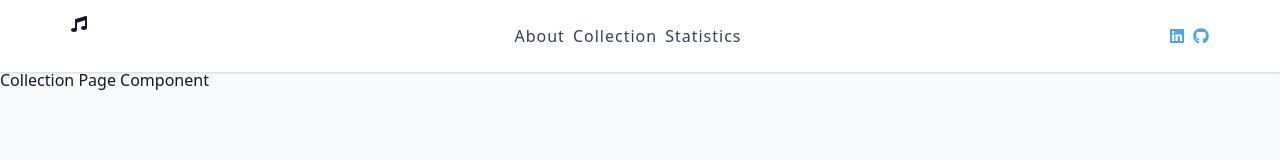
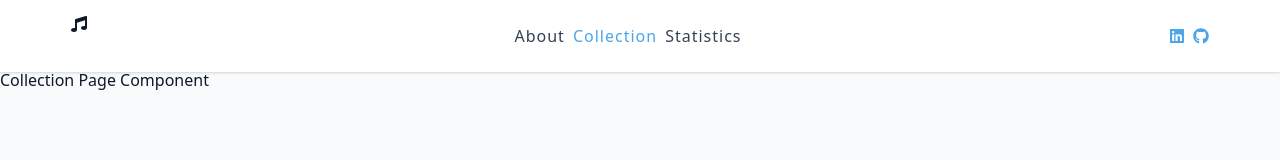
Before and after one commit to dariusz75/music-collection-catalog, a React (Create React App) app: page /collection in a window 1280 px wide. Shown: the top 160 px of the page. Built offline with nearby package versions, Linux system fonts and the light colour scheme.

Commit message:
active link issue fixed

```diff
--- a/src/components/Navbar/Navbar.tsx
+++ b/src/components/Navbar/Navbar.tsx
@@ -45,7 +45,7 @@ const Navbar: FC = () => {
 						{links.map((link) => {
 							const { id, url, text } = link;
 							return (
-								<li key={id}>
+								<li className='nav-link' key={id}>
 									<NavLink to={url}>{text}</NavLink>
 								</li>
 							);
--- a/src/components/Navbar/navbar.css
+++ b/src/components/Navbar/navbar.css
@@ -1,5 +1,4 @@
-
-@import "../../index.css";
+@import '../../index.css';
 
 nav {
 	background: var(--white);
@@ -106,5 +105,8 @@ nav {
 	.social-icons a:hover {
 		color: var(--primary-300);
 	}
+}
 
+.nav-link a.active {
+	color: var(--primary-500);
 }
```
